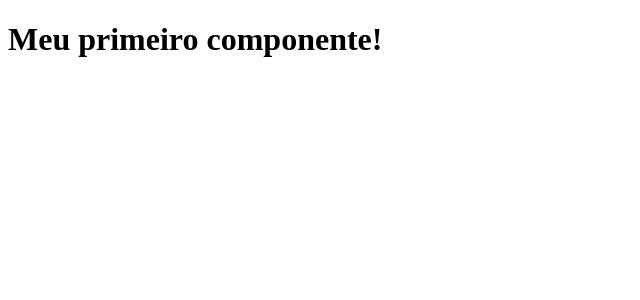
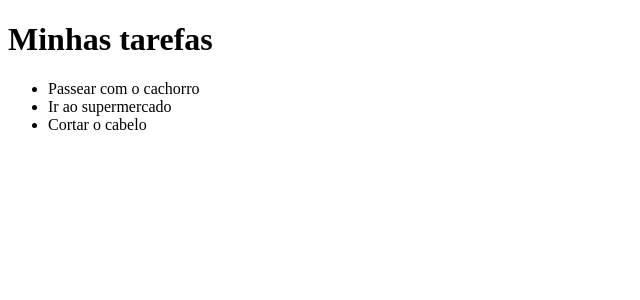
Before and after one commit to ddcsilva/Curso-Balta-7181, an Angular app in the folder ListaTarefas/: page / in a window 1280 px wide. Shown: the top 300 px of the page, without its empty margins (0-640 px from the left). Built offline with nearby package versions, Linux system fonts and the light colour scheme.

Commit message:
Exibindo Dados

```diff
--- a/ListaTarefas/src/app/app.component.html
+++ b/ListaTarefas/src/app/app.component.html
@@ -1 +1,4 @@
-<h1>Meu primeiro componente!</h1>
+<h1>{{ titulo }}</h1>
+<ul>
+    <li *ngFor="let tarefa of listaTarefas">{{ tarefa }}</li>
+</ul>
--- a/ListaTarefas/src/app/app.component.ts
+++ b/ListaTarefas/src/app/app.component.ts
@@ -7,6 +7,7 @@ import { Component } from '@angular/core';
 })
 export class AppComponent {
   public listaTarefas: any[] = [];
+  public titulo: String = "Minhas tarefas";
 
   constructor() {
     this.listaTarefas.push('Passear com o cachorro');
```
